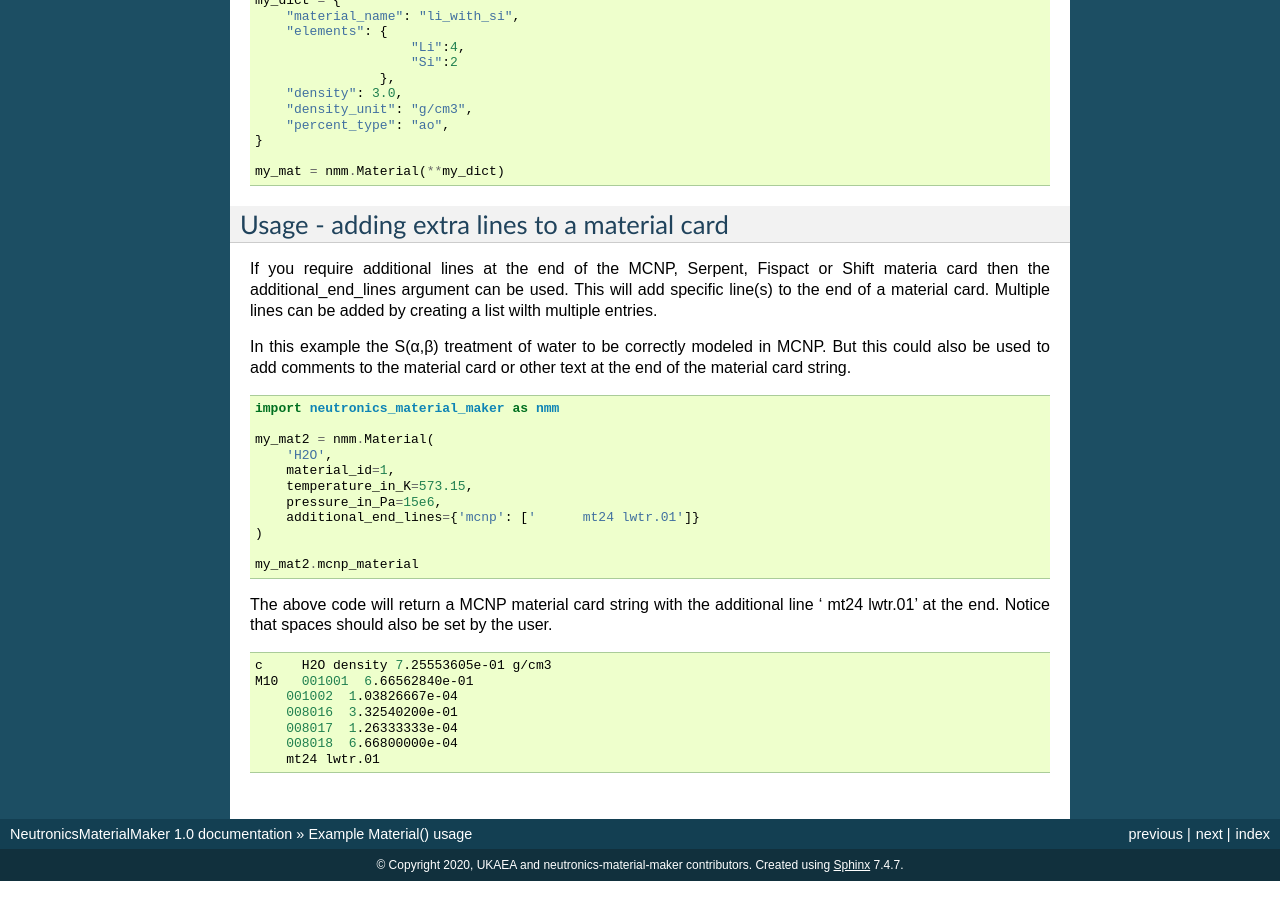
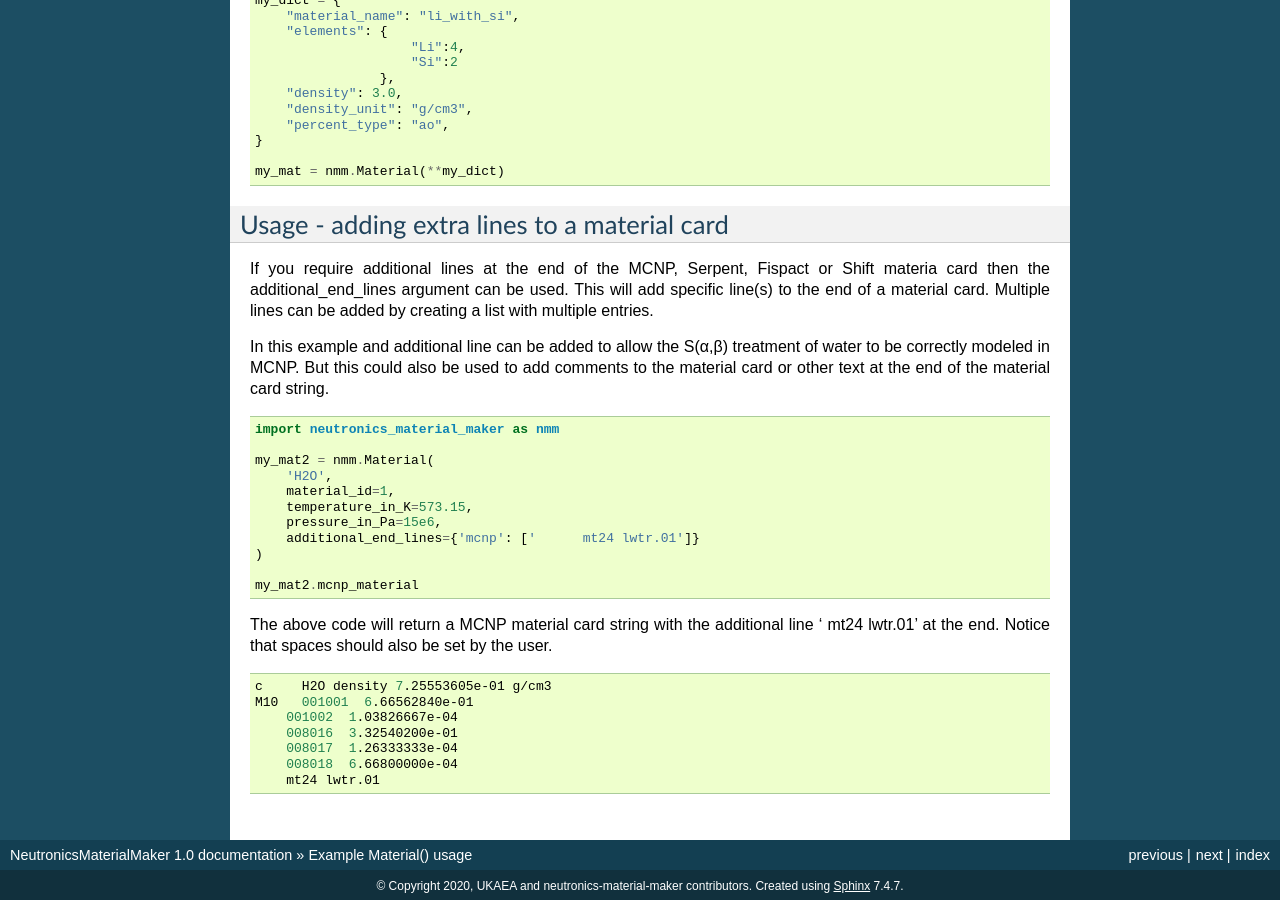
Before and after one commit to fusion-energy/neutronics_material_maker, a Sphinx documentation site: the page built from docs/source/example_material.rst, in a window 1280 px wide and 900 px high, scrolled down 2385 px. Built offline with Sphinx 7.4.7, drawn with Linux system fonts in a browser that asks for light colours.

```diff
--- a/docs/source/example_material.rst
+++ b/docs/source/example_material.rst
@@ -173,11 +173,12 @@
 If you require additional lines at the end of the MCNP, Serpent, Fispact or
 Shift materia card then the additional_end_lines argument can be used. This
 will add specific line(s) to the end of a material card. Multiple lines can be
-added by creating a list wilth multiple entries.
+added by creating a list with multiple entries.
 
-In this example the S(α,β) treatment of water to be correctly modeled in
-MCNP. But this could also be used to add comments to the material card or other
-text at the end of the material card string.
+In this example and additional line can be added to allow the S(α,β) treatment
+of water to be correctly modeled in MCNP. But this could also be used to add
+comments to the material card or other text at the end of the material card
+string.
 
 .. code-block:: python
 
```
